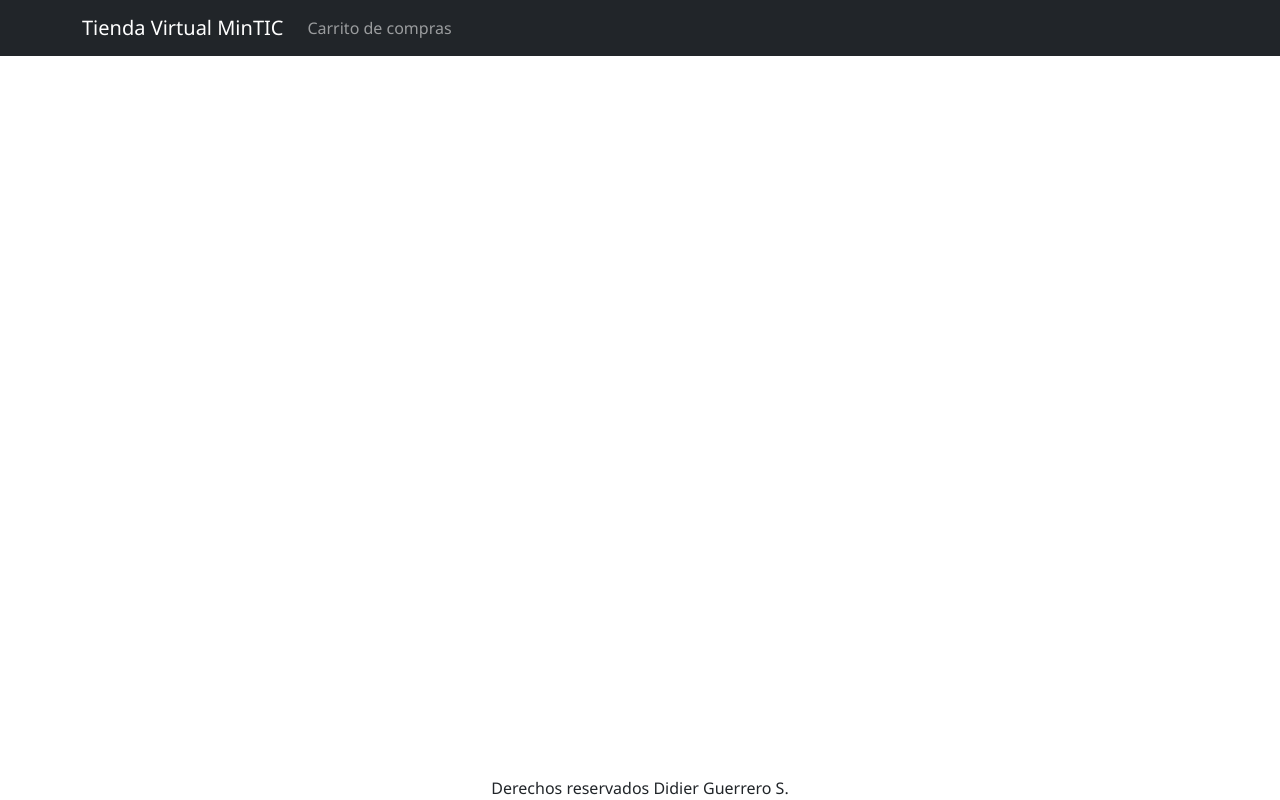
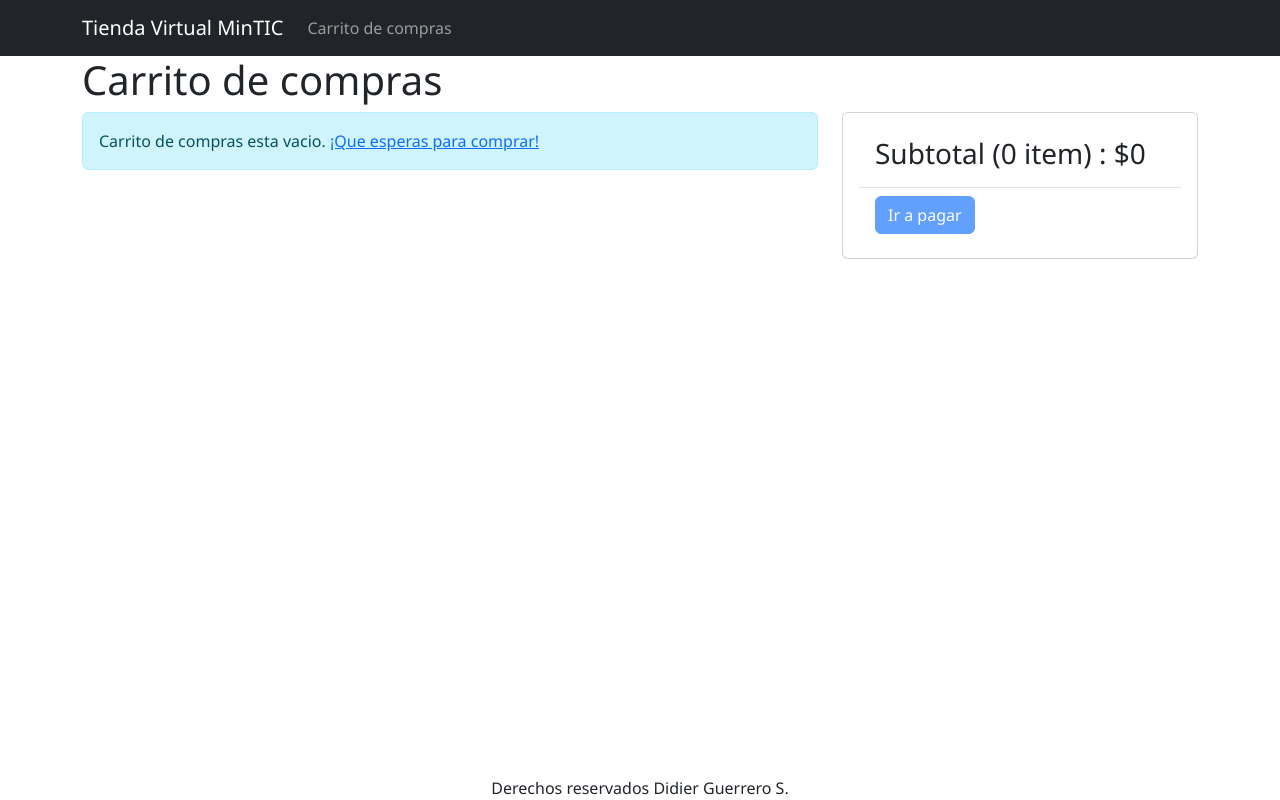
Before and after one commit to didier880922/frontend232419, a React (Create React App) app: page /cart in a window 1280 px wide. Built offline with nearby package versions, Linux system fonts and the light colour scheme.

Commit message:
Jueves2
Jueves2

```diff
--- a/public/index.html
+++ b/public/index.html
@@ -25,6 +25,7 @@
       Learn how to configure a non-root public URL by running `npm run build`.
     -->
     <link rel="stylesheet" href="https://cdnjs.cloudflare.com/ajax/libs/font-awesome/4.7.0/css/font-awesome.min.css"/>
+    <link rel="stylesheet" href="path/to/font-awesome/css/font-awesome.min.css">
     <title>React App</title>
   </head>
   <body>
--- a/src/App.js
+++ b/src/App.js
@@ -9,7 +9,7 @@
 import Nav from "react-bootstrap/Nav";
 import { Store } from "./Store";
 import { useContext } from "react";
-
+import CartScreen from "./screens/CartScreen";
 
 function App() {
   const { state } = useContext(Store);
@@ -41,6 +41,7 @@
           <Container className="mt=3">
             <Routes>
               <Route path="/product/:slug" element={<ProductScreen />} />
+              <Route path="/cart" element={<CartScreen />} />
               <Route path="/" element={<HomeScreen />} />
             </Routes>
           </Container>
--- a/src/index.css
+++ b/src/index.css
@@ -37,3 +37,7 @@
 .btn-addcar {
   background-color: blue;
 }
+
+.img-thumbnail {
+  height: 80px;
+}
--- a/src/screens/CartScreen.js
+++ b/src/screens/CartScreen.js
@@ -3,6 +3,11 @@
 import { Helmet } from "react-helmet-async";
 import Row from "react-bootstrap/Row";
 import Col from "react-bootstrap/Col";
+import Button from "react-bootstrap/Button";
+import MessageBox from "../components/MessageBox";
+import ListGroup from "react-bootstrap/ListGroup";
+import { Link } from "react-router-dom";
+import Card from "react-bootstrap/Card";
 
 export default function CartScreen() {
   const { state, dispatch: ctxDispatch } = useContext(Store);
@@ -18,9 +23,72 @@
       <h1>Carrito de compras</h1>
       <Row>
         <Col md={8}>
-
+          {cartItems.length === 0 ? (
+            <MessageBox>
+              Carrito de compras esta vacio.{" "}
+              <Link to="/">¡Que esperas para comprar!</Link>
+            </MessageBox>
+          ) : (
+            <ListGroup>
+              {cartItems.map((item) => (
+                <ListGroup.Item key={item._id}>
+                  <Row className="align-items-center">
+                    <Col md={4}>
+                      <img
+                        src={item.image}
+                        alt={item.name}
+                        className="img-fluid rounded img-thumbnail"
+                      ></img>{" "}
+                      <Link to={`/product/${item.slug}`}>{item.name}</Link>
+                    </Col>
+                    <Col md={3}>
+                      <Button variant="ligth" disabled={item.quantify === 1}>
+                        <i className="fa fa-minus-circle"></i>
+                      </Button>{" "}
+                      <span>{item.quantify}</span>{" "}
+                      <Button
+                        variant="ligth"
+                        disabled={item.quantify === item.countInStock}
+                      >
+                        <i className="fa fa-plus-circle"></i>
+                      </Button>
+                    </Col>
+                    <Col md={3}>${item.price}</Col>
+                    <Col md={2}>
+                      <Button variant="ligth">
+                        <i className="fa fa-trash"></i>
+                      </Button>
+                    </Col>
+                  </Row>
+                </ListGroup.Item>
+              ))}
+            </ListGroup>
+          )}
         </Col>
-        <Col md={4}></Col>
+        <Col md={4}>
+          <Card>
+            <Card.Body>
+              <ListGroup variant="flush">
+                <ListGroup.Item>
+                  <h3>
+                    Subtotal ({cartItems.reduce((a, c) => a + c.quantify, 0)}{" "}
+                    item) : $
+                    {cartItems.reduce((a, c) => a + c.price * c.quantify, 0)}
+                  </h3>
+                </ListGroup.Item>
+                <ListGroup.Item>
+                    <Button
+                        type="button"
+                        variant="primary"
+                        disabled={cartItems.length===0}
+                    >
+                        Ir a pagar
+                    </Button>
+                </ListGroup.Item>
+              </ListGroup>
+            </Card.Body>
+          </Card>
+        </Col>
       </Row>
     </div>
   );
--- a/src/screens/ProductScreen.js
+++ b/src/screens/ProductScreen.js
@@ -1,6 +1,6 @@
 import axios from "axios";
 import { useContext, useEffect, useReducer } from "react";
-import { useParams } from "react-router-dom";
+import { useNavigate, useParams } from "react-router-dom";
 import Row from "react-bootstrap/Row";
 import Col from "react-bootstrap/Col";
 import Rating from "../components/Rating";
@@ -30,6 +30,7 @@
 };
 
 function ProductScreen() {
+  const navigate = useNavigate();
   const params = useParams();
   const { slug } = params;
   const [{ loading, error, product }, dispatch] = useReducer(reducer, {
@@ -64,8 +65,9 @@
     }
     ctxDispatch({
       type: 'CART_ADD_ITEM',
-      payload: { ...product, quantify: 1},
+      payload: { ...product, quantify: 1}, //Revisar porque no deja agregar varios productos!!!
     });
+    navigate('/cart')
   };
 
   return loading ? (
```
